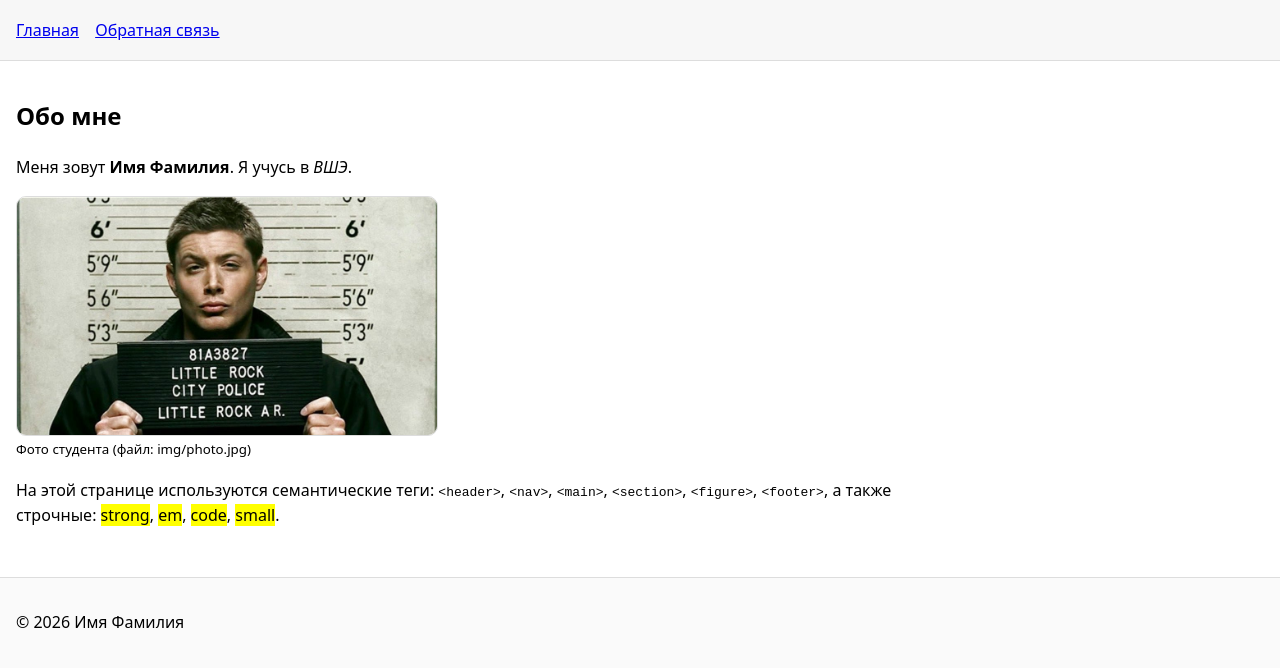
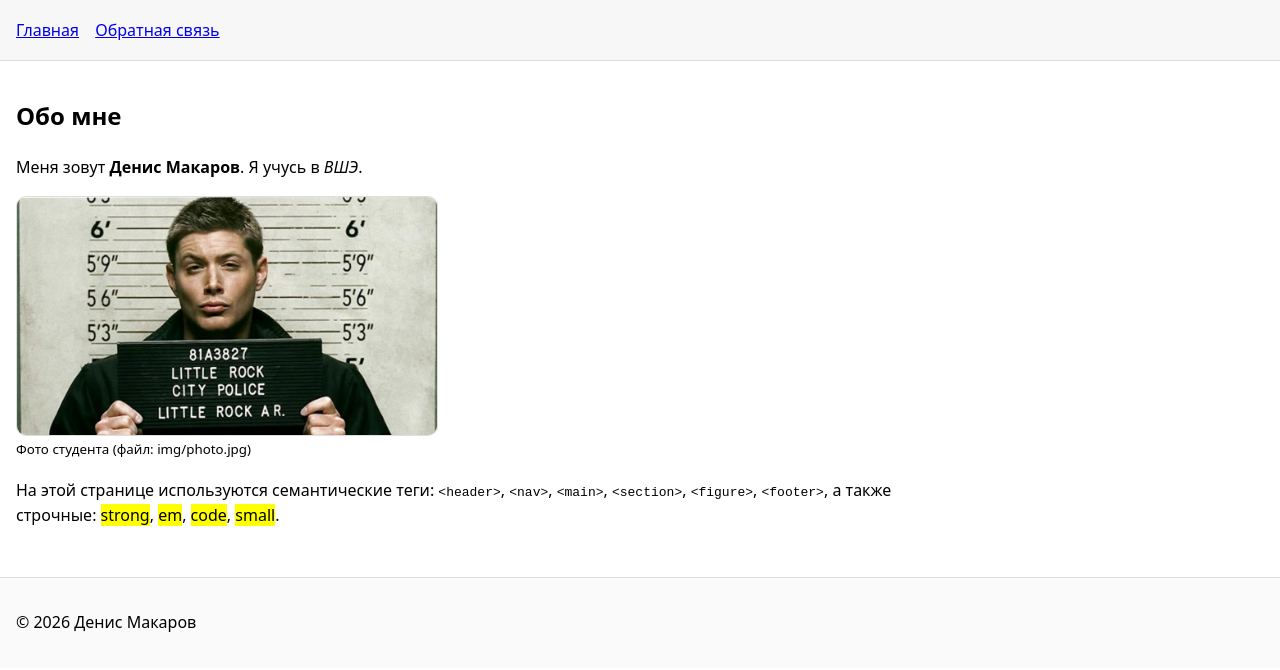
Before and after one commit to ddmakarov-scrwr/hse-site, a plain HTML site: page index.html in a window 1280 px wide. Shown: the part 92-762 px from the top of the page. Drawn offline with Linux system fonts and the light colour scheme.

Commit message:
Update name

```diff
--- a/index.html
+++ b/index.html
@@ -18,7 +18,7 @@
   <main>
     <section>
       <h2>Обо мне</h2>
-      <p>Меня зовут <strong>Имя Фамилия</strong>. Я учусь в <em>ВШЭ</em>.</p>
+      <p>Меня зовут <strong>Денис Макаров</strong>. Я учусь в <em>ВШЭ</em>.</p>
 
       <figure>
         <img src="img/photo.jpg" alt="Фото студента" />
@@ -35,7 +35,7 @@
   </main>
 
   <footer>
-    <p>© 2026 Имя Фамилия</p>
+    <p>© 2026 Денис Макаров</p>
   </footer>
 </body>
 </html>
```
Also changed, not shown: 2 other files.
